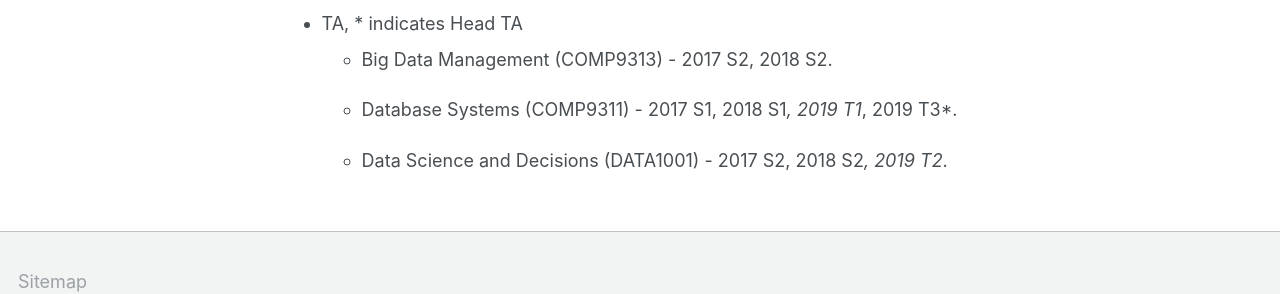
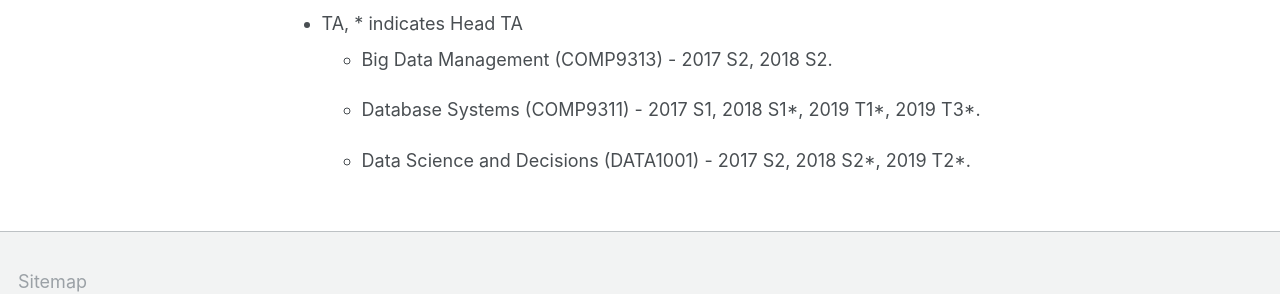
Before and after one commit to cs-kaiwang/cs-kaiwang.github.io, a Jekyll site: the page built from _pages/about.md, in a window 1280 px wide and 900 px high, scrolled down 1519 px. Shown: the part 514-808 px from the top of the window. Built offline with Jekyll 4.4.1, drawn with Linux system fonts in a browser that asks for light colours.

```diff
--- a/_pages/about.md
+++ b/_pages/about.md
@@ -52,6 +52,6 @@ Teaching
 - TA, * indicates Head TA
   - Big Data Management  (COMP9313) -  2017 S2, 2018 S2.
 
-  - Database Systems (COMP9311) -  2017 S1, 2018 S1*, 2019 T1*, 2019 T3*.
+  - Database Systems (COMP9311) -  2017 S1, 2018 S1\*, 2019 T1\*, 2019 T3\*.
 
-  - Data Science and Decisions (DATA1001) -  2017 S2, 2018 S2*, 2019 T2*.
+  - Data Science and Decisions (DATA1001) -  2017 S2, 2018 S2\*, 2019 T2\*.
```
